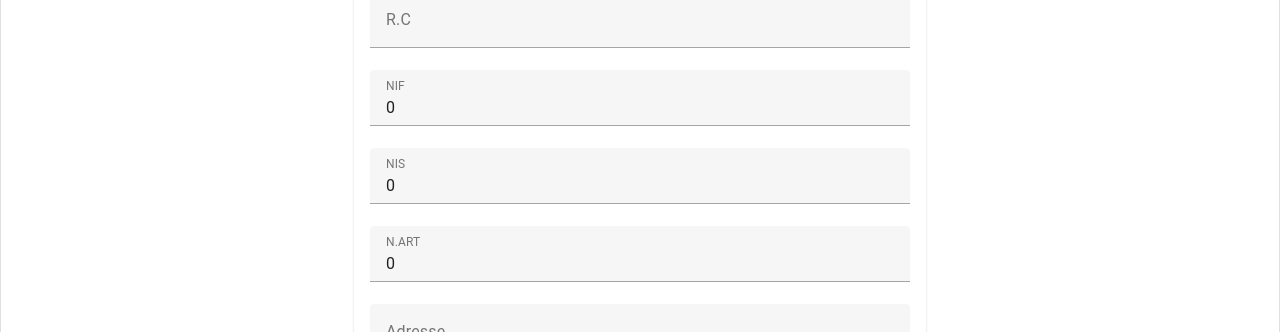
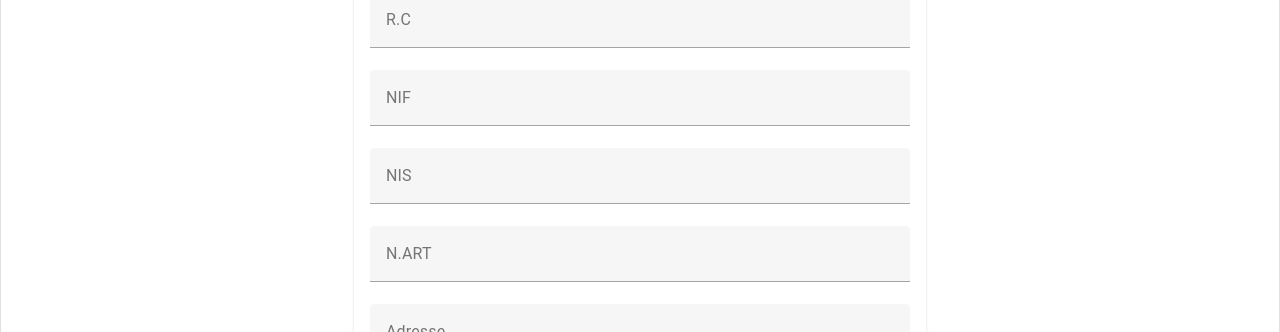
Before and after one commit to hichem-dahi/palmera-next, a Vue app: page /create-client in a window 1280 px wide. Shown: the part 462-794 px from the top of the page. Built offline with nearby package versions, Linux system fonts and the light colour scheme.

Commit message:
displace OrderView, InvoiceView, CreateOrder, CreateClient files

```diff
--- a/src/views/ClientsView/CreateClient.vue
+++ b/src/views/ClientsView/CreateClient.vue
@@ -38,19 +38,21 @@
     />
     <v-text-field
       :label="$t('NIS')"
-      v-model.trim="form.art"
-      :error-messages="!$v.art.$pending && $v.art.$dirty ? [
-        $v.art.numeric.$invalid ? 'ART must be numeric' : ''
+      v-model.trim="form.nis"
+      :error-messages="!$v.nis.$pending && $v.nis.$dirty ? [
+        $v.nis.required.$invalid ? 'NIS is required' : '',
+        $v.nis.numeric.$invalid ? 'NIS must be numeric' : ''
       ].filter(Boolean) : []"
       @blur="$v.art.$touch()"
     />
     <v-text-field
       :label="$t('N.ART')"
-      v-model.trim="form.nis"
-      :error-messages="!$v.nis.$pending && $v.nis.$dirty ? [
-        $v.nis.numeric.$invalid ? 'ART must be numeric' : ''
+      v-model.trim="form.art"
+      :error-messages="!$v.art.$pending && $v.art.$dirty ? [
+        $v.art.required.$invalid ? 'ART is required' : '',
+        $v.art.numeric.$invalid ? 'ART must be numeric' : ''
       ].filter(Boolean) : []"
-      @blur="$v.nis.$touch()"
+      @blur="$v.art.$touch()"
     />
     <v-text-field
       :label="$t('address')"
@@ -85,15 +87,16 @@ import companies from '@/composables/localStore/useCompanyStore';
 import type { Company } from '@/models/models';
 
 const isOpen = defineModel()
+const emits = defineEmits(['success'])
 
-const form = reactive<Company>({
+const form = reactive({
   id: uuidv4(),
   name: '',
   phone: '',
   rc: '',
-  nif: 0,
-  nis: 0,
-  art: 0,
+  nif: null,
+  nis: null,
+  art: null,
   address: '',
   activity: ''
 })
@@ -115,7 +118,8 @@ const $v = useVuelidate(rules, form);
 function submitForm() {
   $v.value.$touch();
   if (!$v.value.$invalid) {
-    companies.value.push({...form})
+    companies.value.push({...form as any as Company})
+    emits('success')
     isOpen.value = false
   } else {
     console.log('Form is invalid');
--- a/src/views/CreateOrder.vue
+++ b/src/views/OrdersView/CreateOrder.vue
@@ -10,5 +10,5 @@
 </template>
 
 <script setup lang="ts">
-import CreateOrderStepper from './OrdersView/CreateOrderStepper.vue';
+import CreateOrderStepper from './CreateOrderStepper.vue';
 </script>
--- a/src/views/InvoiceView.vue
+++ b/src/views/OrdersView/InvoiceView.vue
@@ -176,9 +176,12 @@ function downloadInvoice() {
   overflow-y: auto; /* Add scroll to the wrapper if content exceeds the height */
   margin: auto;
   white-space: nowrap;
-  max-width: 50%;
-  transform: scale(0.7); /* Use transform for scaling */
+  transform: scale(0.7); /* Scale down the element */
   transform-origin: top; /* Ensure scaling happens from the top */
+
+  @media (min-width: 1024px) { /* Target screens larger than 1024px (typical desktop size) */
+    max-width: 50%;
+  }
 
   table {
     margin-top: 25px;
```
Also changed, not shown: src/views/OrdersView/OrderView.vue (renamed from src/views/OrderView.vue, +4 -4 lines).
